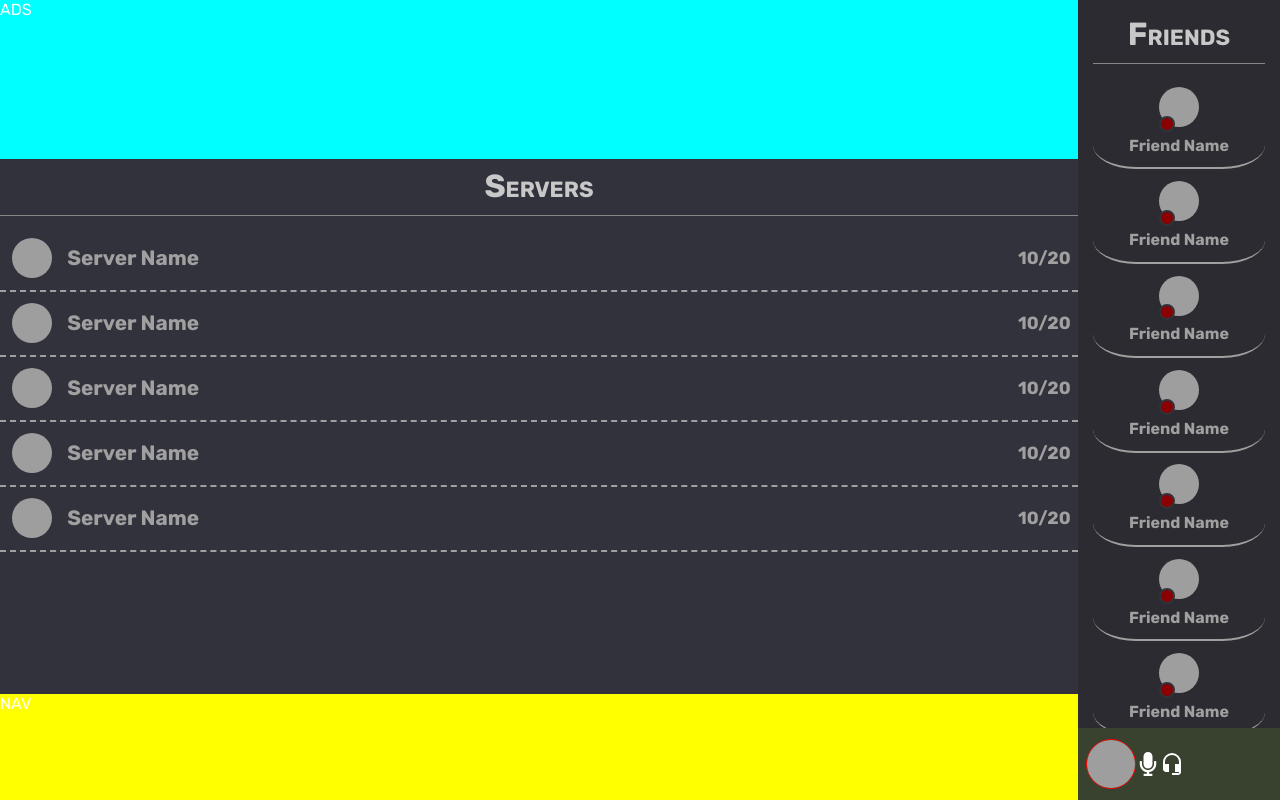
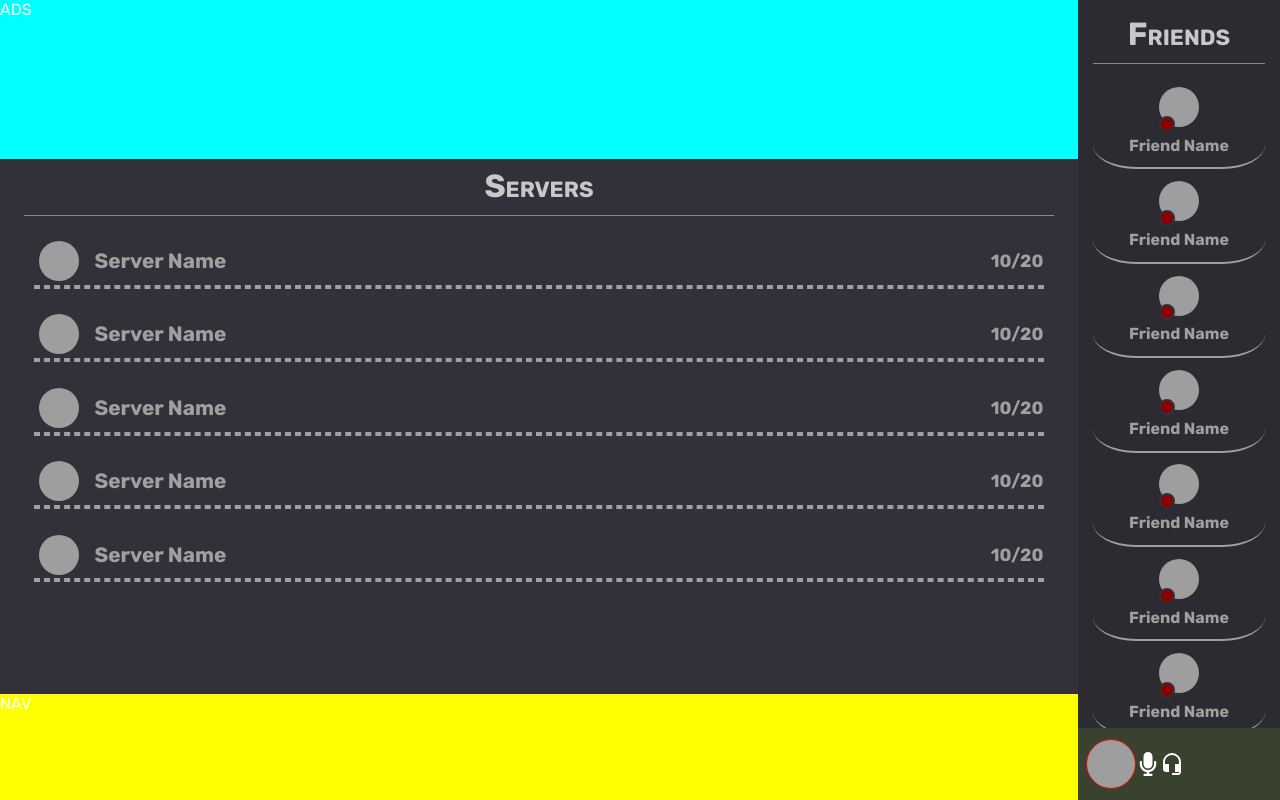
Before and after one commit to VirtuallDev/disgamble, a React (Vite) app in the folder client/: page / in a window 1280 px wide. Built offline with nearby package versions, Linux system fonts and the light colour scheme; no server answers; grey boxes are pictures that could not be loaded; the HTML template or start-up script is replaced by a standard one.

Commit message:
added some stuff to server component

```diff
--- a/client/src/components/Home/Friend.css
+++ b/client/src/components/Home/Friend.css
@@ -36,7 +36,7 @@
   height: 1em;
   border-radius: 100%;
   top: 1.8em;
-  border: 2.5px solid var(--dark);
+  border: 2.5px solid var(--bg-primary-0);
 }
 
 .friend-name {
--- a/client/src/components/Home/Friend.jsx
+++ b/client/src/components/Home/Friend.jsx
@@ -14,6 +14,7 @@ export const Friend = () => {
         <div className="status"></div>
       </div>
       <p className="friend-name">Friend Name</p>
+
     </div>
   );
 };
--- a/client/src/components/Home/Server.css
+++ b/client/src/components/Home/Server.css
@@ -1,9 +1,22 @@
 .server-container {
+  border-color:rgb(160, 160, 160) ;
+  padding: 0.65em;
+  border-radius: 10px;
+}
+
+.server-container:hover {
+  border-color: white;
+  background-color: var(--bg-primary-2);
+}
+
+.server {
   display: flex;
   flex-direction: row;
   align-items: center;
-  padding: 0.45em;
-  border-bottom: 2px dashed rgb(160, 160, 160);
+  border-radius: 10px;
+  /* border-bottom: 2px dashed rgb(160, 160, 160); */
+  /* border: 1px solid none; */
+  border-color: rgb(160, 160, 160);
   margin-bottom: -1px;
   color: rgb(160, 160, 160);
   font-size: 1em;
@@ -11,10 +24,14 @@
   -moz-transition: all 0.2s;
 }
 
-.server-container:hover {
+.breakline {
+  border: 2px dashed;
+  border-color: inherit;
+}
+
+.server:hover {
   cursor: pointer;
   color: white;
-  border-color: white;
 }
 
 .server-image {
--- a/client/src/components/Home/Server.jsx
+++ b/client/src/components/Home/Server.jsx
@@ -4,7 +4,9 @@ const randomIMG = 'https://www.thisiscolossal.com/wp-content/uploads/2019/02/d1a
 
 export const Server = () => {
   return (
-    <div className="server-container">
+    <div className='server-container'>
+
+      <div className="server">
         <img
           src={randomIMG}
           className="server-image"
@@ -12,6 +14,9 @@ export const Server = () => {
         />
         <p className="server-name">Server Name</p>
         <p className="server-clients">10/20</p>
+
+      </div>
+        <div className='breakline'></div>
     </div>
   );
 };
--- a/client/src/index.css
+++ b/client/src/index.css
@@ -16,4 +16,28 @@ body {
   --darkbg: rgb(75, 72, 155);
   --dark: rgb(50, 50, 60);
   --dark2: rgb(43, 43, 49);
+  --color-primary-0: #2C3678;
+  --color-primary-1: #6A73AB;
+  --color-primary-2: #434E8F;
+  --color-primary-3: #172161;
+  --color-primary-4: #081043;
+
+  --color-secondary-1-0: #442878;
+  --color-secondary-1-1: #7F67AA;
+  --color-secondary-1-2: #5C408E;
+  --color-secondary-1-3: #2F1560;
+  --color-secondary-1-4: #1B0642;
+
+  --color-secondary-2-0: #21576E;
+  --color-secondary-2-1: #5B899D;
+  --color-secondary-2-2: #376C83;
+  --color-secondary-2-3: #0F4259;
+  --color-secondary-2-4: #032C3D;
+
+  --bg-primary-0: #323039;	/* Main Primary color */
+  --bg-primary-1: #716E7D;
+  --bg-primary-2: #52505D;
+  --bg-primary-3: #191821;
+  --bg-primary-4: #141122;
+
 }
--- a/client/src/pages/home/home.css
+++ b/client/src/pages/home/home.css
@@ -46,8 +46,8 @@
   background-color: black;
   display: flex;
   flex-direction: column;
-  background-color: var(--dark);
-  padding-top: 0.5em;
+  background-color: var(--bg-primary-0);
+  padding: 0.5em 1.5em;
 }
 
 .nav {
```
Also changed, not shown: 1 other file (tests, documents, lock files or other folders). Lines whose indentation alone changed are shown as unchanged.
